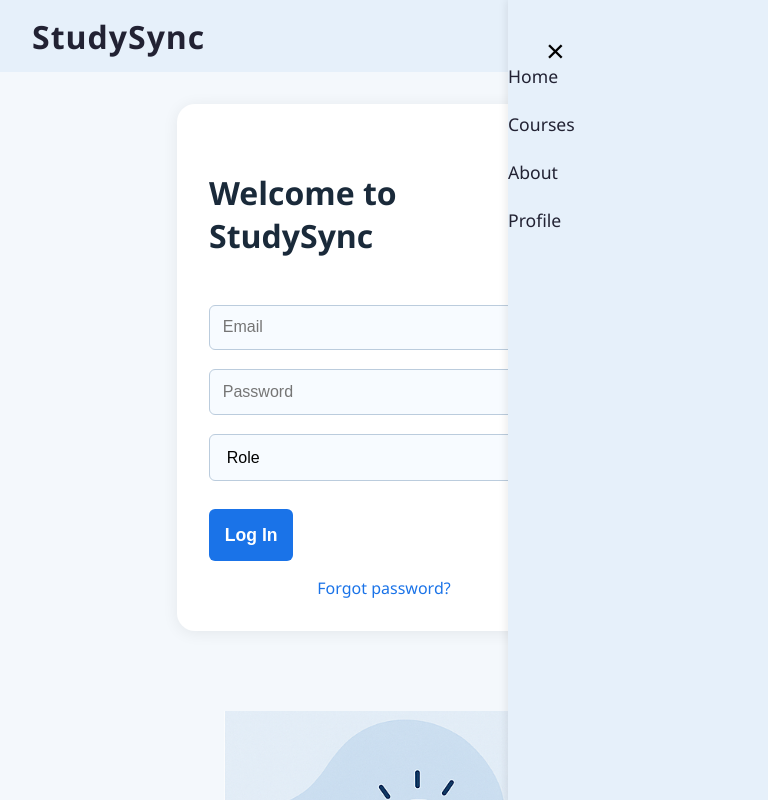
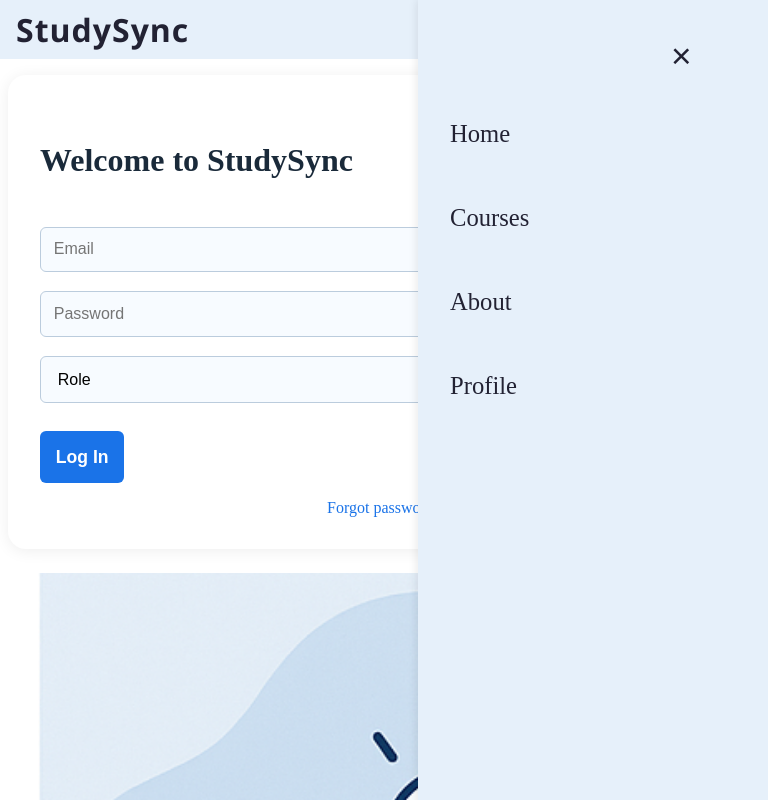
Before and after one commit to pdabrovska/StudySync, a plain HTML site: page frontend/pages/login.html in a window 768 px wide. Both pictures are taken after a click on the button "Open navigation". Shown: the top 800 px of the page. Drawn offline with Linux system fonts and the light colour scheme.

Commit message:
nav bar fixed

```diff
--- a/frontend/styles/global.css
+++ b/frontend/styles/global.css
@@ -1,11 +1,19 @@
 body {
     margin: 0;
-    font-family: 'Segoe UI', Arial, sans-serif;
-    background: #f4f8fc;
-    color: #223;
+    padding: 0;
+    width: 100vw;
+    min-width: 100vw;
+    box-sizing: border-box;
+}
+.main-container {
+    max-width: 900px;
+    margin: 0 auto;
 }
 
 .navbar {
+    width: 100vw;
+    min-width: 100vw;
+    box-sizing: border-box;
     display: flex;
     justify-content: space-between;
     align-items: center;
@@ -64,14 +72,17 @@ body {
 .side-nav {
     position: fixed;
     top: 0;
-    right: -260px;
-    width: 260px;
-    height: 100%;
+    right: -100vw;
+    width: 100vw;
+    height: 100vh;
     background: #e6f0fa;
     box-shadow: -2px 0 8px rgba(0,0,0,0.08);
     transition: right 0.3s;
     z-index: 1000;
     padding-top: 2em;
+    display: flex;
+    flex-direction: column;
+    align-items: flex-start;
 }
 
 .side-nav.open {
@@ -81,21 +92,24 @@ body {
 .side-nav .close-btn {
     position: absolute;
     top: 1em;
-    left: 1em;
+    right: 2em;
     background: none;
     border: none;
-    font-size: 2em;
+    font-size: 2.2em;
     cursor: pointer;
+    color: #223;
 }
 
 .side-nav ul {
     list-style: none;
     padding: 0;
-    margin: 2em 0 0 0;
+    margin: 2em 0 0 2em;
+    width: 100%;
 }
 
 .side-nav ul li {
-    margin: 1.5em 0;
+    margin: 2.5em 0;
+    font-size: 1.4em;
     text-align: left;
 }
 
@@ -109,14 +123,19 @@ body {
 .side-nav ul li a:hover {
     color: #1a73e8;
 }
-
 /* Responsywność */
-@media (max-width: 900px) {
-    .login-main {
-        flex-direction: column;
-        align-items: center;
+@media (min-width: 600px) {
+    .side-nav, .side-nav.open {
+        width: 350px;
+        right: -350px;
     }
-    .login-graphic-section {
-        margin-top: 2em;
+    .side-nav.open {
+        right: 0;
     }
 }
+
+@media (max-width: 900px) {
+    .navbar {
+        padding: 0.5em 1em;
+    }
+}
--- a/frontend/styles/login.css
+++ b/frontend/styles/login.css
@@ -5,6 +5,8 @@
     min-height: 80vh;
     gap: 3em;
     padding: 2em 1em;
+    width: 100%;
+    box-sizing: border-box;
 }
 
 .login-form-section {
@@ -12,12 +14,13 @@
     border-radius: 18px;
     box-shadow: 0 2px 16px rgba(0,0,0,0.07);
     padding: 2.5em 2em 2em 2em;
-    min-width: 320px;
+    min-width: 0;
     max-width: 350px;
     width: 100%;
     display: flex;
     flex-direction: column;
     align-items: stretch;
+    box-sizing: border-box;
 }
 
 .login-form-section h1 {
@@ -40,6 +43,7 @@ input, select {
     font-size: 1em;
     background: #f7fbff;
     transition: border-color 0.2s;
+    box-sizing: border-box;
 }
 
 input:focus, select:focus {
@@ -159,6 +163,8 @@ button#login-btn:hover {
     flex-direction: column;
     align-items: center;
     max-width: 350px;
+    width: 100%;
+    box-sizing: border-box;
 }
 
 .login-graphic {
@@ -173,3 +179,23 @@ button#login-btn:hover {
     text-align: center;
     margin: 0;
 }
+
+/* RESPONSYWNOŚĆ */
+@media (max-width: 900px) {
+    .login-main {
+        flex-direction: column;
+        align-items: center;
+        gap: 1.5em;
+        padding: 1em 0.5em;
+    }
+    .login-form-section,
+    .login-graphic-section {
+        max-width: 100vw;
+        width: 100%;
+        min-width: 0;
+        box-sizing: border-box;
+    }
+    .login-graphic {
+        max-width: 90vw;
+    }
+}
```
